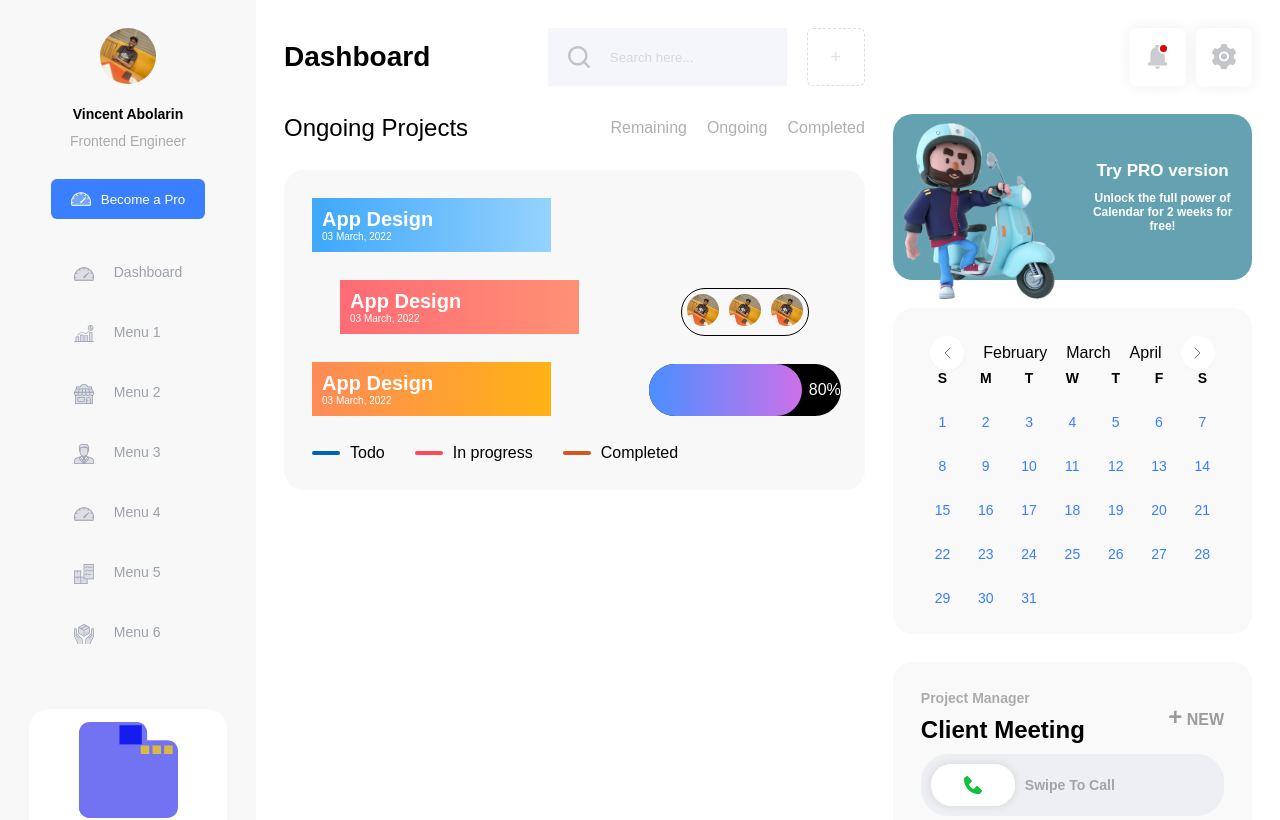
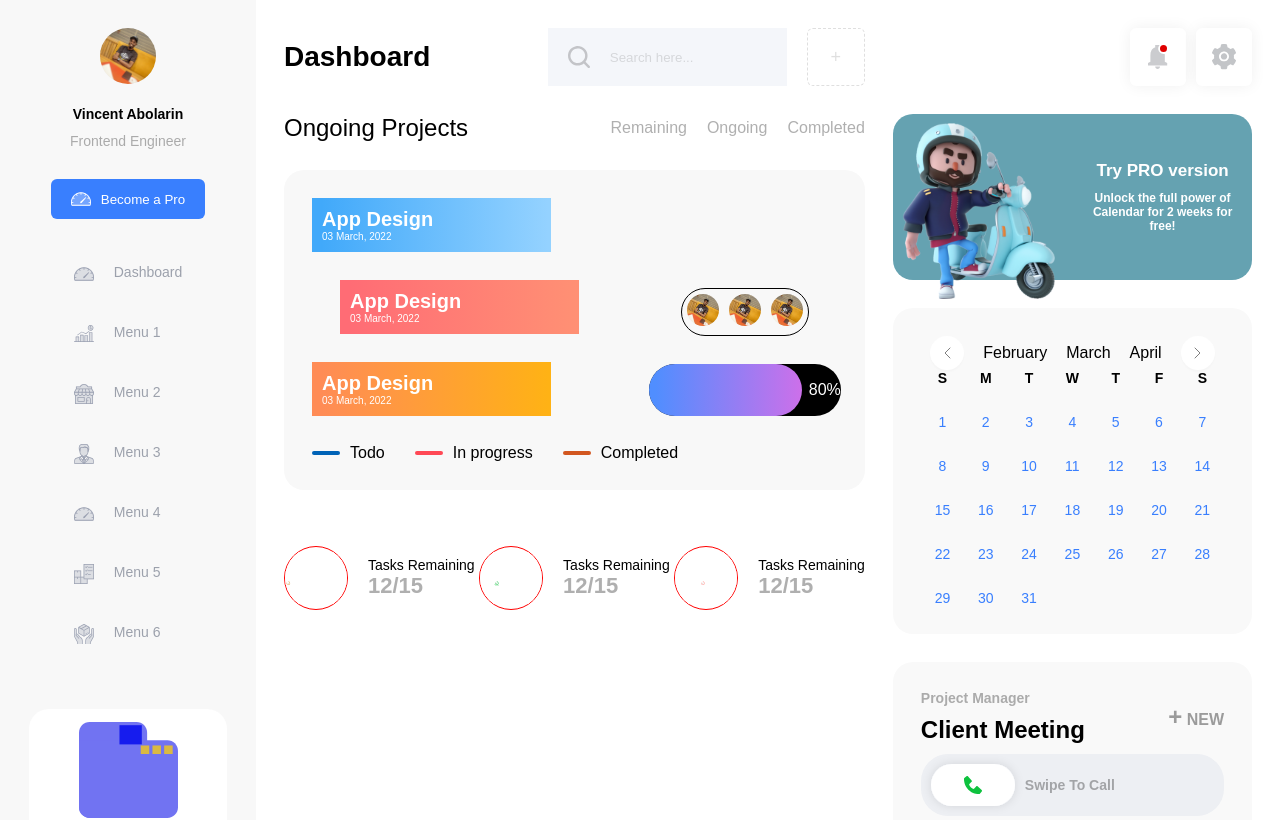
Before and after one commit to vincentabolarin/ha-shem-project, a JavaScript app: page / in a window 1280 px wide. Shown: the top 820 px of the page. Built offline with nearby package versions, Linux system fonts and the light colour scheme; the HTML template or start-up script is replaced by a standard one.

Commit message:
style TaskProgress

```diff
--- a/src/components/MainContent.js
+++ b/src/components/MainContent.js
@@ -1,6 +1,7 @@
 import styles from '../styles/MainContent.module.css';
 
 import ProjectProgress from './ProjectProgress';
+import TaskProgress from './TaskProgress';
 
 const MainContent = () => {
     return (
@@ -23,6 +24,7 @@ const MainContent = () => {
                 </div>
             </div>
             <ProjectProgress />
+            <TaskProgress />
         </div>
     );
 }
```
